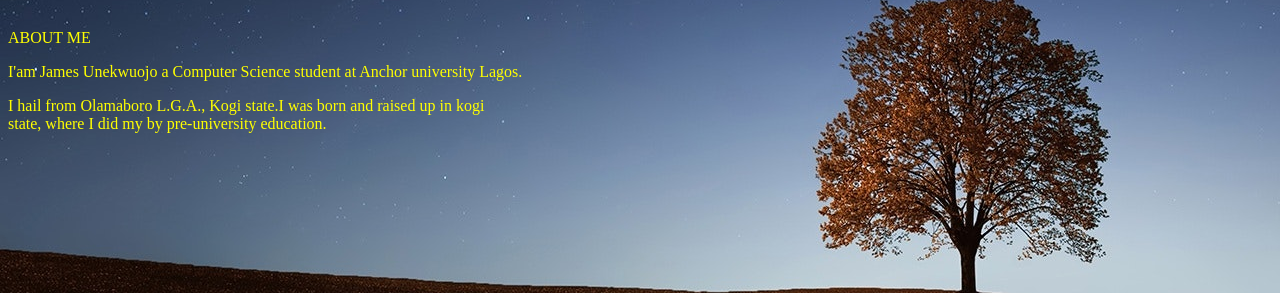
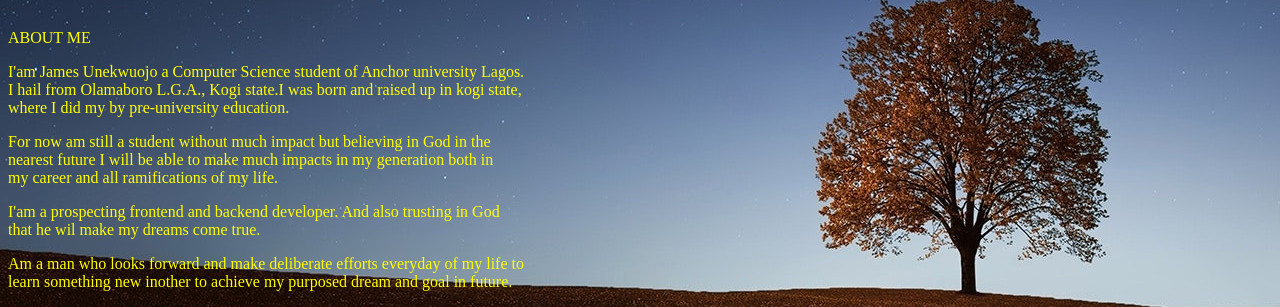
Before and after one commit to Jamesunekwuojo/portfolio, a plain HTML site: page portfolio.html in a window 1280 px wide. Shown: the part 507-814 px from the top of the page. Drawn offline with Linux system fonts and the light colour scheme.

Commit message:
structure update

```diff
--- a/portfolio.html
+++ b/portfolio.html
@@ -19,10 +19,13 @@
         </div>
         <div class="textdiv">
             <P>ABOUT ME</P>
-            <p>I'am  James Unekwuojo a Computer Science student at Anchor university Lagos.</p>
-            <p>I hail from Olamaboro L.G.A., Kogi state.I was born and raised up in kogi
-                <br>
-                state, where I did my by pre-university education.</p>
+            <p>I'am  James Unekwuojo a Computer Science student of Anchor university Lagos.
+                 <br> I hail from Olamaboro L.G.A., Kogi state.I was born and raised up in kogi state, <br> where I did my by pre-university education.</p>
+            <p>For now  am still a student without much impact but believing in God in the
+                <br> nearest future I will be able to make much impacts in my generation both in <br> my career and all ramifications of my life.</p>
+            <p>I'am a prospecting frontend and backend developer. And also trusting in God <br> that he wil make my dreams come true.</p>
+            <p>Am a man who looks forward and make deliberate efforts everyday of my life to <br> learn something new inother to achieve my purposed dream and goal in future.</p>
+
         </div>
     </section>
 
```
